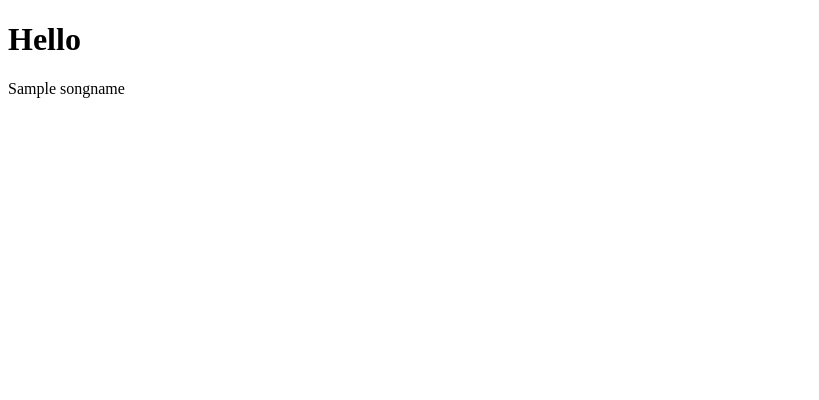
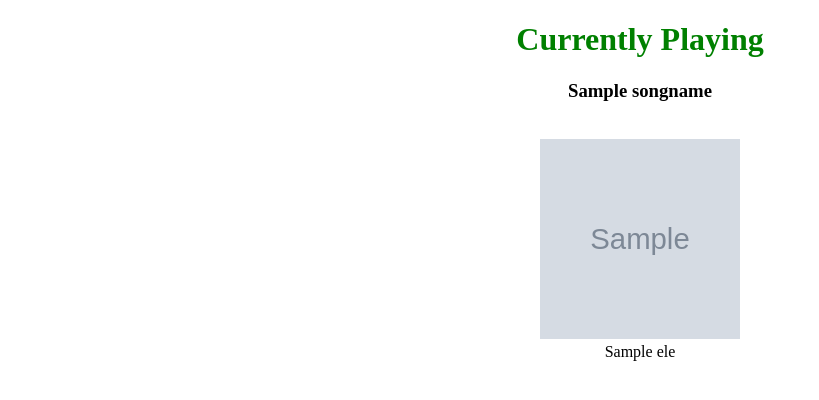
Before and after one commit to Bhargava-123/Spotify-API-experimenting, a Django app: template spmoodfinder/frontend/templates/frontend/index.html in a window 1280 px wide. Shown: the top 400 px of the page, without its empty margins (0-819 px from the left). Run offline with Django 4.2, Linux system fonts and the light colour scheme; the template is opened without the code that fills it: most values are stand-ins (such as "Sample title", 1, 10 or a date in 2020); grey boxes marked "Sample" are stand-in pictures.

Commit message:
cuurently playing and lyrics generator done

```diff
--- a/spmoodfinder/frontend/templates/frontend/index.html
+++ b/spmoodfinder/frontend/templates/frontend/index.html
@@ -1,13 +1,57 @@
 <!DOCTYPE html>
 <html lang="en">
+
 <head>
     <meta charset="UTF-8">
     <meta http-equiv="X-UA-Compatible" content="IE=edge">
     <meta name="viewport" content="width=device-width, initial-scale=1.0">
     <title>Document</title>
+    <style>
+        .heading{
+            color: green;
+        }
+        .container
+        {
+            flex-wrap: wrao;
+        }
+        .container div{
+            align-self: flex-start;
+            text-align: center;
+        }
+        header{
+            text-align: center;
+        }
+    </style>
 </head>
+
 <body>
-    <h1>Hello</h1>
-    {{ songname }}
+    <header>
+        <h1 class="heading">Currently Playing</h1>
+    <h3>{{ songname }} </h3>
+    </header>
+
+    <br>
+    <div class= "container">
+        <div><img src={{songimage}} height=200px width=200px></div>
+        <div>
+        {% for ele in lyrics %}
+        {{ele}}
+        <br>
+        {% endfor %}
+
+
+        </div>
+    </div>
+
+    <br>
+
+
+    <!-- {% for key in analysis.items %}
+    <p> {{ key.0 }} : {{key.1}}</p>
+    {% endfor %}
+    <br>
+    <br> -->
+
 </body>
+
 </html>
```
Also changed, not shown: spmoodfinder/frontend/views.py (+35 -3 lines), spmoodfinder/db.sqlite3, 1 other file.
